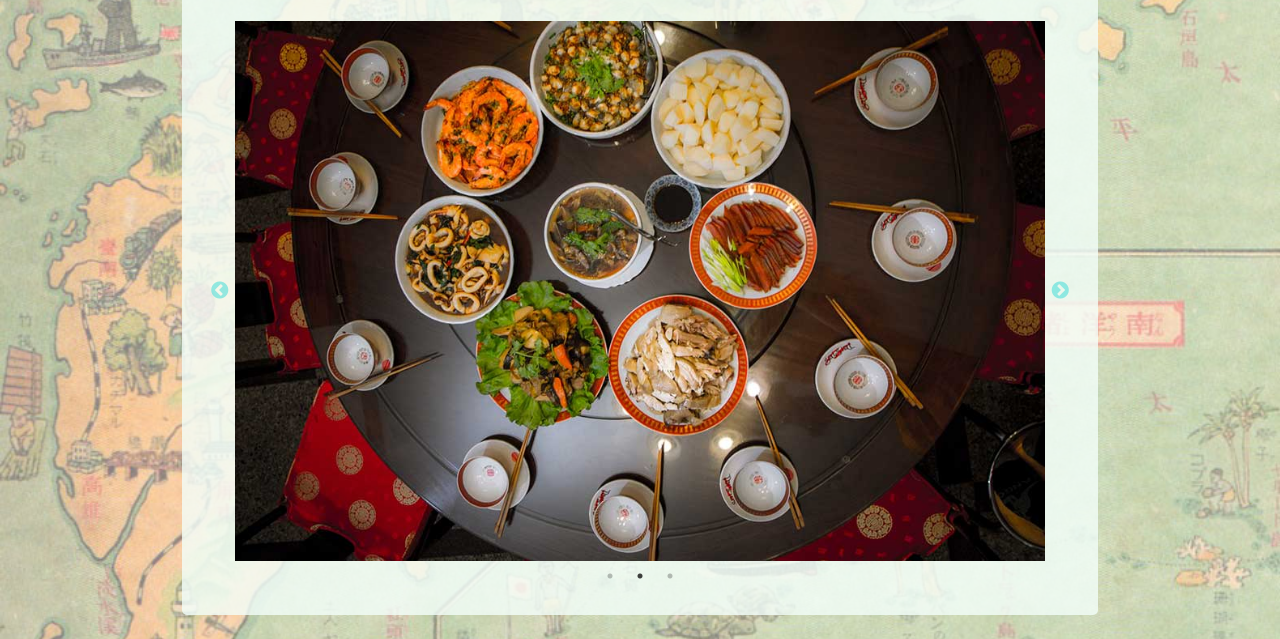
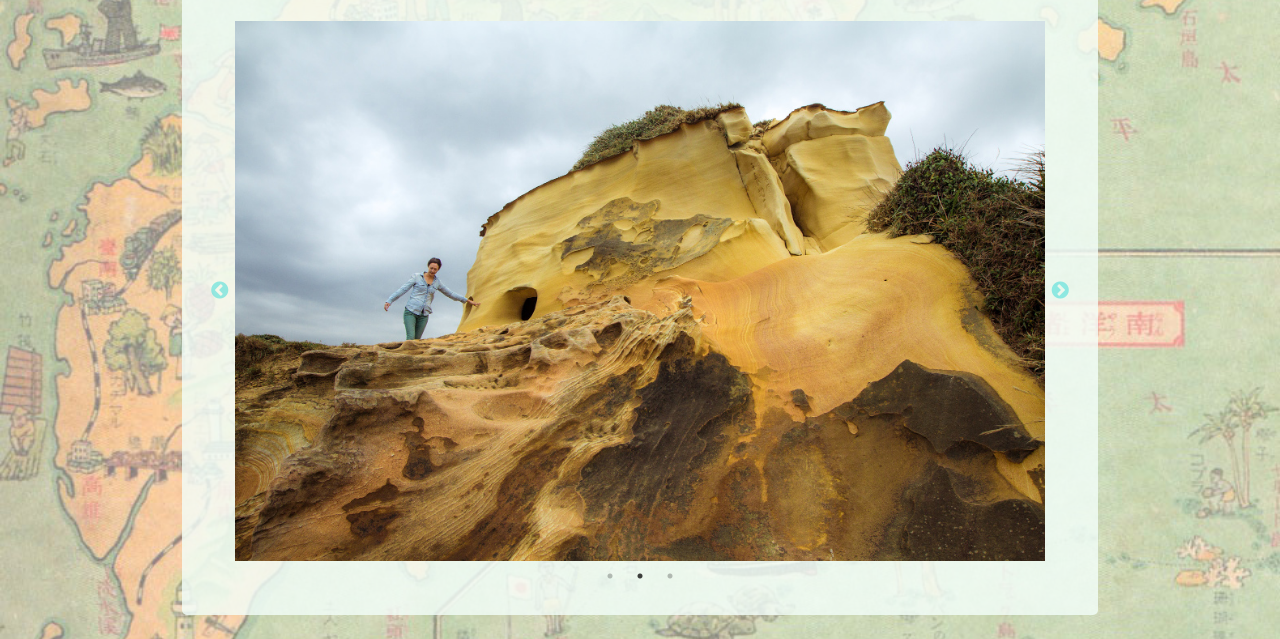
Before and after one commit to jennz0r/foodoftaiwan, a plain HTML site: page events/index.html in a window 1280 px wide. Shown: the part 238-877 px from the top of the page. Drawn offline with nearby package versions, Linux system fonts and the light colour scheme; a web font is replaced by a local one.

Commit message:
changed events page img

```diff
--- a/events/index.html
+++ b/events/index.html
@@ -53,7 +53,7 @@
           <div class="small-11 columns small-centered">
             <div class="auto-slicky">
               <div><img src="../img/events/drummers-web.jpg"></div>
-              <div><img src="../img/events/familybanquet-web.jpg"></div>
+              <div><img src="../img/events/yellow-web.jpg"></div>
               <div><img src="../img/events/hipsters-web.jpg"></div>
             </div>
           </div>
```
Also changed, not shown: img/events/yellow-web.jpg (added), img/familybanquet-web.jpg (added), img/farm-web.jpg (added), img/lake-web.jpg (added).
